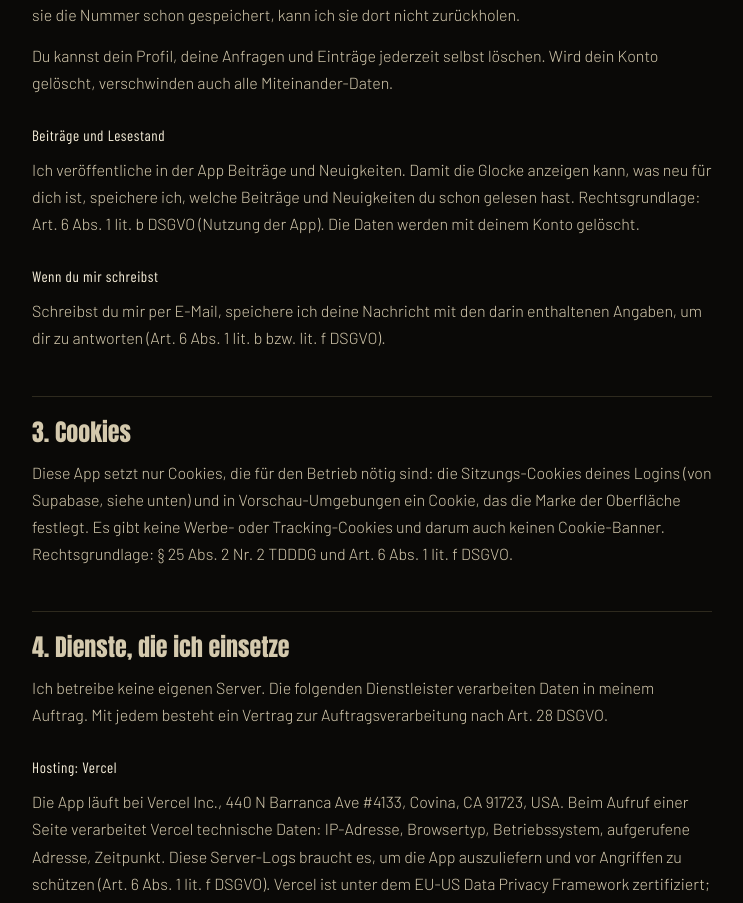
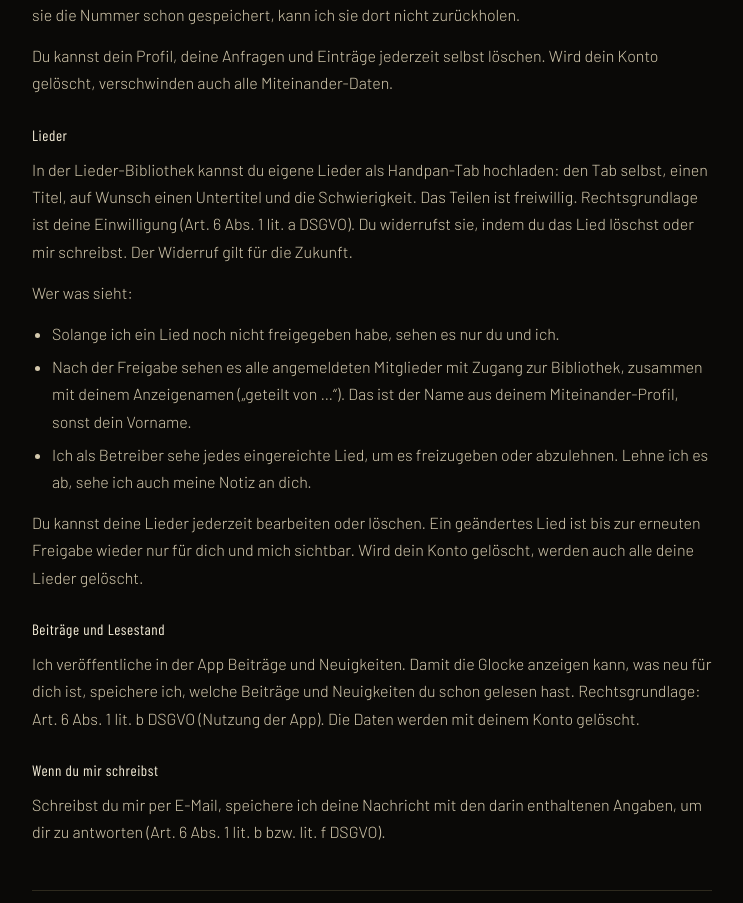
Before and after one commit to nilscasp/rhythm-gym, a Next.js app: page /datenschutz in a window 1280 px wide. Shown: the part 1742-2645 px from the top of the page, without its empty margins (268-1011 px from the left). Built offline with nearby package versions, Linux system fonts and the light colour scheme; no server answers; a web font is replaced by a local one.

Commit message:
Datenschutz: Abschnitt Lieder (A5, freigegeben Nils, 24.10.)
Was geteilt wird, Einwilligung, wer was sieht (vor/nach Freigabe,
Anzeigename), Ändern/Löschen, Löschung mit dem Konto.

Co-Authored-By: Claude Opus 5.5 <noreply@anthropic.com>

```diff
--- a/app/datenschutz/page.tsx
+++ b/app/datenschutz/page.tsx
@@ -89,6 +89,31 @@ export default function DatenschutzPage() {
       <p>
         Du kannst dein Profil, deine Anfragen und Einträge jederzeit selbst löschen. Wird dein Konto
         gelöscht, verschwinden auch alle Miteinander-Daten.
+      </p>
+      <h3>Lieder</h3>
+      <p>
+        In der Lieder-Bibliothek kannst du eigene Lieder als Handpan-Tab hochladen: den Tab selbst,
+        einen Titel, auf Wunsch einen Untertitel und die Schwierigkeit. Das Teilen ist freiwillig.
+        Rechtsgrundlage ist deine Einwilligung (Art. 6 Abs. 1 lit. a DSGVO). Du widerrufst sie, indem
+        du das Lied löschst oder mir schreibst. Der Widerruf gilt für die Zukunft.
+      </p>
+      <p>Wer was sieht:</p>
+      <ul>
+        <li>Solange ich ein Lied noch nicht freigegeben habe, sehen es nur du und ich.</li>
+        <li>
+          Nach der Freigabe sehen es alle angemeldeten Mitglieder mit Zugang zur Bibliothek, zusammen
+          mit deinem Anzeigenamen („geteilt von …“). Das ist der Name aus deinem Miteinander-Profil,
+          sonst dein Vorname.
+        </li>
+        <li>
+          Ich als Betreiber sehe jedes eingereichte Lied, um es freizugeben oder abzulehnen. Lehne ich
+          es ab, sehe ich auch meine Notiz an dich.
+        </li>
+      </ul>
+      <p>
+        Du kannst deine Lieder jederzeit bearbeiten oder löschen. Ein geändertes Lied ist bis zur
+        erneuten Freigabe wieder nur für dich und mich sichtbar. Wird dein Konto gelöscht, werden auch
+        alle deine Lieder gelöscht.
       </p>
       <h3>Beiträge und Lesestand</h3>
       <p>
```
Also changed, not shown: 1 other file (tests, documents, lock files or other folders).
